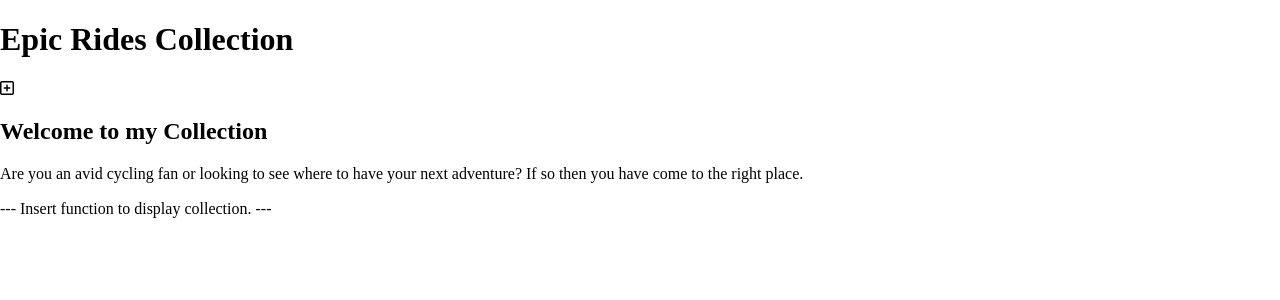
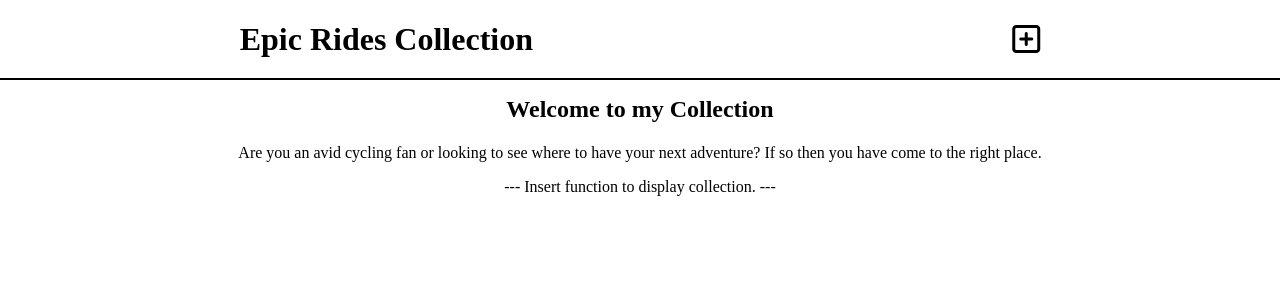
Before and after one commit to PNaing107/collectorApp, a PHP site: page / in a window 1280 px wide. Shown: the top 300 px of the page. Run offline with PHP 8.4, Linux system fonts and the light colour scheme; some libraries are stand-ins or nearby versions.

Commit message:
modified basic HTML and CSS

```diff
--- a/css/style.css
+++ b/css/style.css
@@ -6,3 +6,19 @@ img {
     width: 100%;
     height: auto;
 }
+
+header {
+    display: flex;
+    justify-content: space-around;
+    align-items: center;
+    border-bottom: 2px #000000 solid;
+    position: fixed;
+    top: 0;
+    width: 100%;
+    height: 5rem;
+}
+
+main {
+    text-align: center;
+    margin-top: 6rem;
+}
--- a/index.php
+++ b/index.php
@@ -14,7 +14,7 @@
 <body>
     <header>
         <h1>Epic Rides Collection</h1>
-        <i class="fa-regular fa-square-plus"></i>
+        <i class="fa-regular fa-square-plus fa-2xl"></i>
     </header>
     <main>
         <h2>Welcome to my Collection</h2>
```
